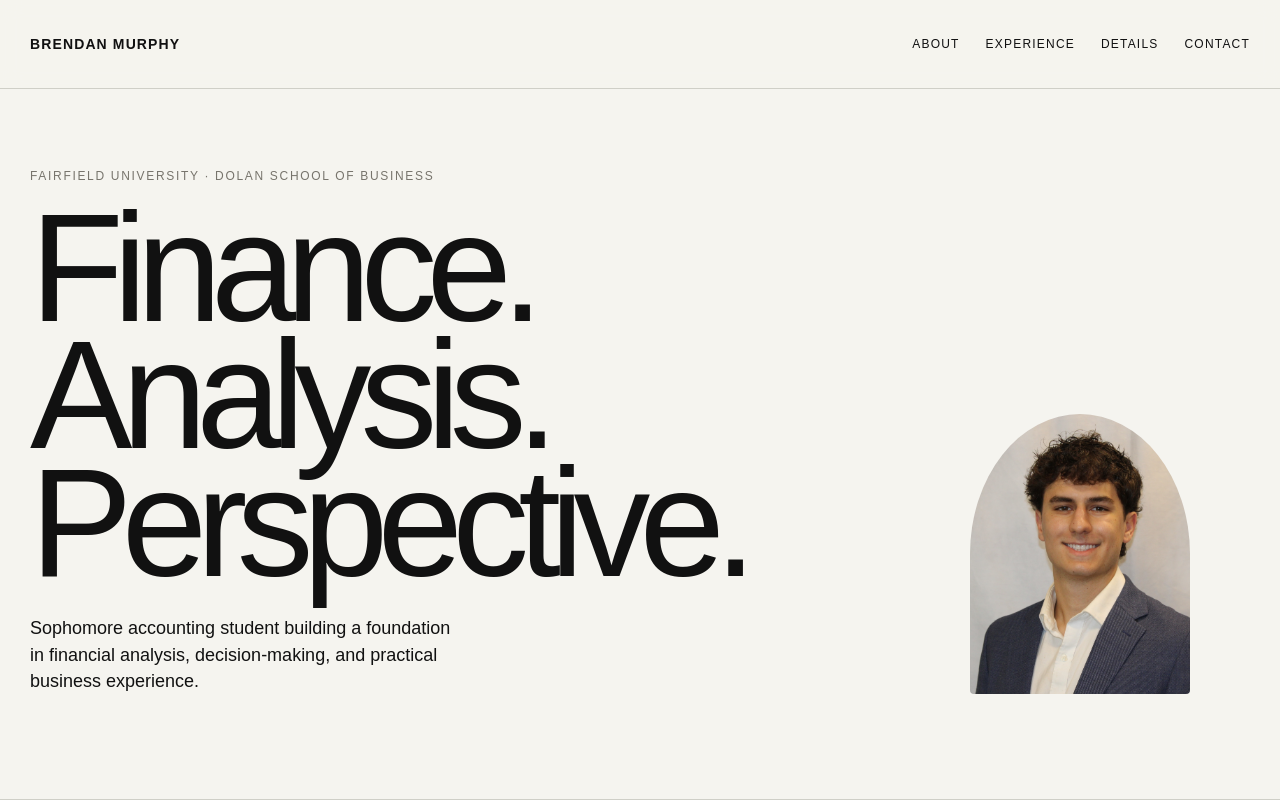
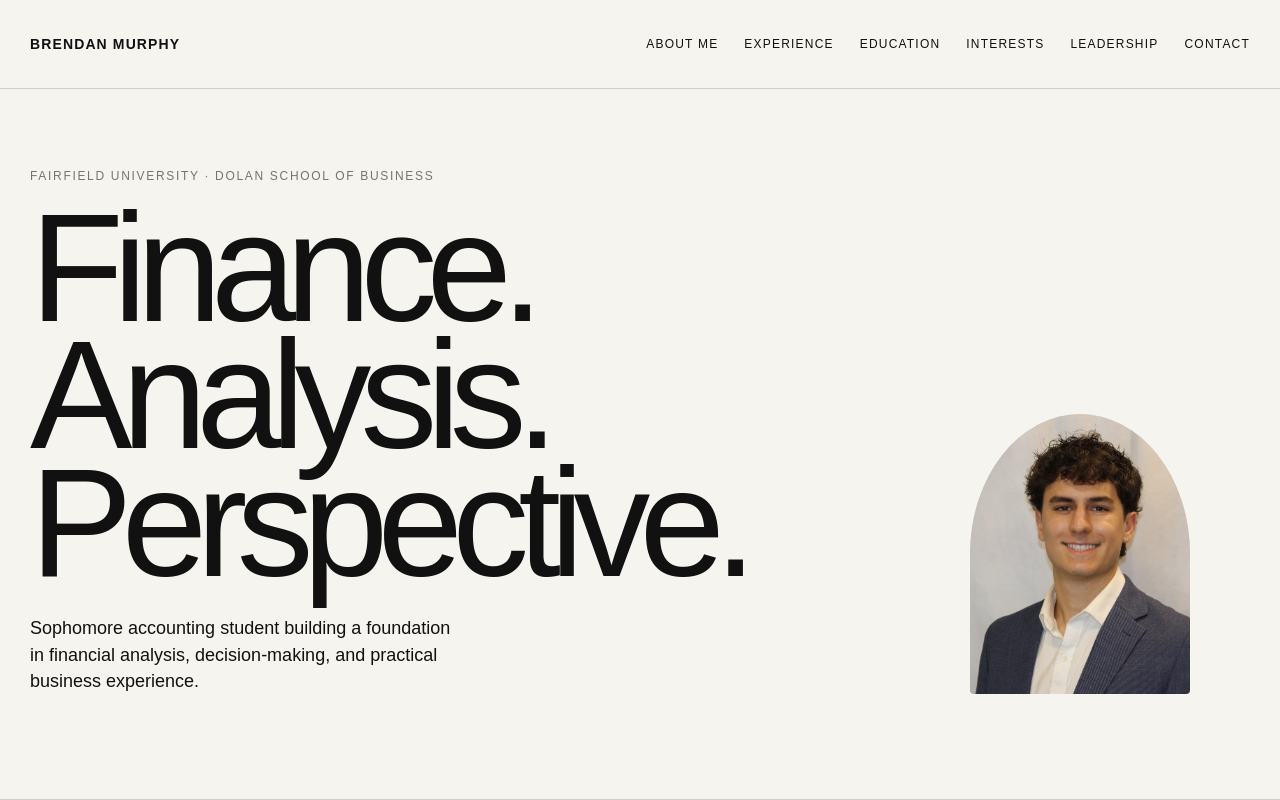
Before and after one commit to bmurph31/bmurph31.github.io, a plain HTML site: page index.html in a window 1280 px wide. Shown: the top 800 px of the page. Drawn offline with Linux system fonts and the light colour scheme.

Commit message:
Add navigation links for all personal website sections

```diff
--- a/index.html
+++ b/index.html
@@ -10,7 +10,7 @@
 
     <title>Brendan Murphy — Finance & Accounting</title>
 
-    <link rel="stylesheet" href="style.css">
+    <link rel="stylesheet" href="style.css?v=2">
 </head>
 
 <body>
@@ -22,9 +22,11 @@
             <a class="wordmark" href="#top">BRENDAN MURPHY</a>
 
             <nav class="nav" aria-label="Primary navigation">
-                <a href="#about">About</a>
+                <a href="#about">About Me</a>
                 <a href="#experience">Experience</a>
-                <a href="#details">Details</a>
+                <a href="#details">Education</a>
+                <a href="#interests">Interests</a>
+                <a href="#leadership">Leadership</a>
                 <a href="#contact">Contact</a>
             </nav>
         </header>
@@ -222,7 +224,7 @@
 
 
                     <!-- Skills -->
-                    <div class="detail">
+                    <div class="detail" id="interests">
 
                         <h3>
                             Skills & Interests
@@ -243,7 +245,7 @@
 
 
             <!-- Leadership -->
-            <section class="details reveal">
+            <section class="details reveal" id="leadership">
 
                 <div class="section-label">
                     04 / Leadership
```
